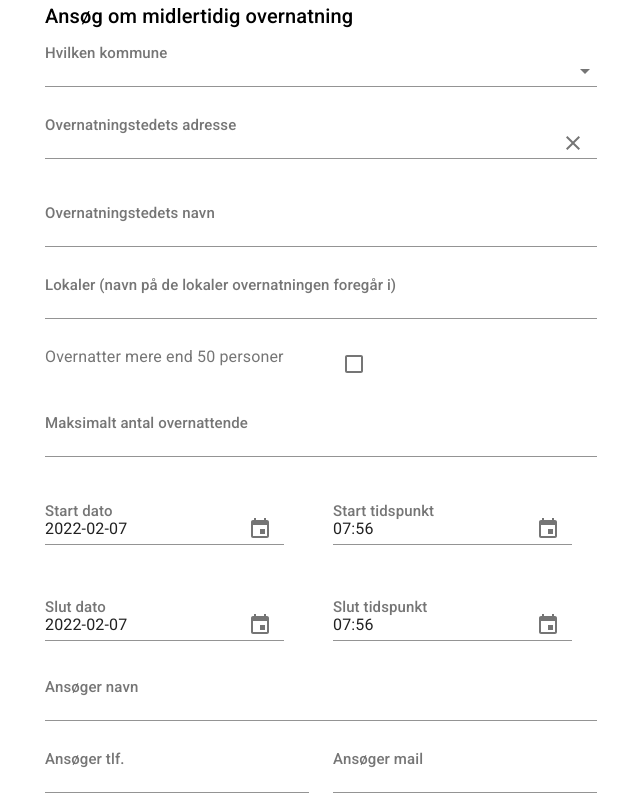
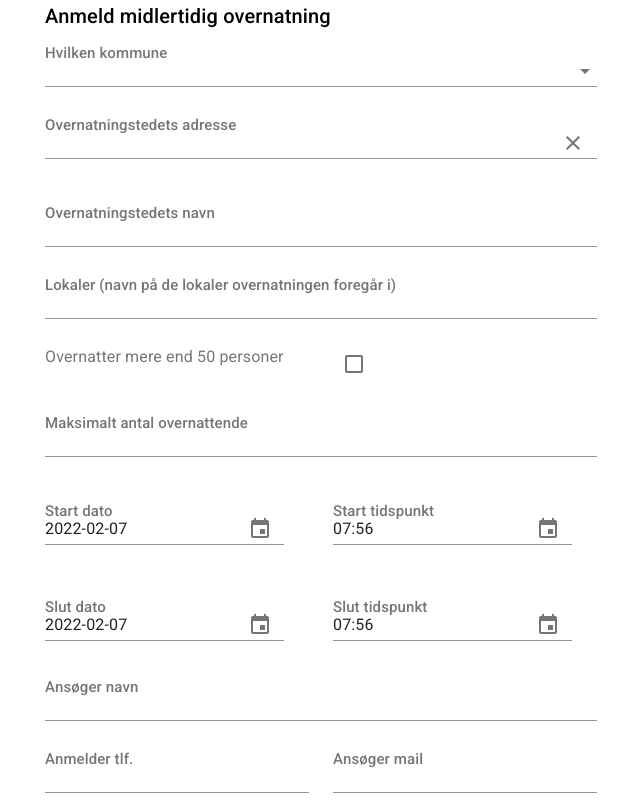
Before and after one commit to Geosmeden/overnatning-formular-ostbv, a React (Create React App) app: page / in a window 1280 px wide. Shown: the top 800 px of the page, without its empty margins (319-959 px from the left). Built offline with nearby package versions, Linux system fonts and the light colour scheme.

Commit message:
Update Formular.js

```diff
--- a/src/Formular.js
+++ b/src/Formular.js
@@ -299,7 +299,7 @@ function Formular() {
     <MuiPickersUtilsProvider utils={DateFnsUtils} locale={daLocale}>
       <Container maxWidth='sm'>
         <Typography variant='h6' gutterBottom>
-          Ansøg om midlertidig overnatning
+          Anmeld midlertidig overnatning
         </Typography>
         {formErrors.length > 0 && (
           <ErrorComp errors={formErrors} closeAlert={setFormErrors} />
@@ -357,7 +357,7 @@ function Formular() {
             type='number'
             size={6}
             id='ansoeger_tlf'
-            title='Ansøger tlf.'
+            title='Anmelder tlf.'
           />
           <TextInput size={6} id='ansoeger_mail' title='Ansøger mail' />
           <Grid item xs={12}></Grid>
```
